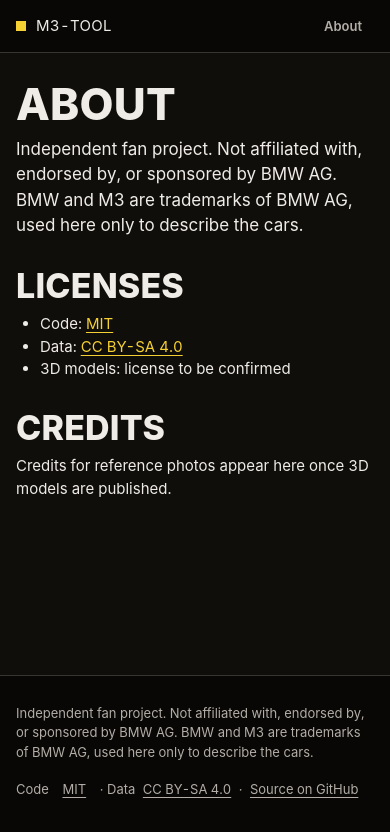
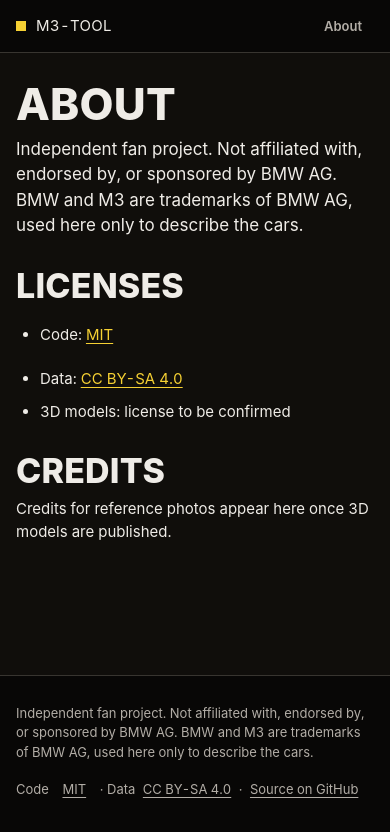
Before and after one commit to GridWork-dev/m3-tool, an Astro site: page /about in a window 390 px wide. Built offline with nearby package versions, Linux system fonts and the light colour scheme; Astro itself is replaced by a stand-in of ours.

Commit message:
fix(site): enforce mobile targets for about license links

```diff
--- a/src/pages/about.astro
+++ b/src/pages/about.astro
@@ -9,8 +9,8 @@ import { NOTICE } from '../lib/notice.ts'
     <p class="lede text-text">{NOTICE}</p>
     <h2 class="mt-8 text-(length:--fs-2xl)">Licenses</h2>
     <ul class="mt-3 list-disc pl-6">
-      <li>Code: <a href="https://opensource.org/license/mit">MIT</a></li>
-      <li>Data: <a href="https://creativecommons.org/licenses/by-sa/4.0/">CC BY-SA 4.0</a></li>
+      <li>Code: <a class="inline-flex min-h-11 items-center" href="https://opensource.org/license/mit">MIT</a></li>
+      <li>Data: <a class="inline-flex min-h-11 items-center" href="https://creativecommons.org/licenses/by-sa/4.0/">CC BY-SA 4.0</a></li>
       <li>3D models: license to be confirmed</li>
     </ul>
     <h2 class="mt-8 text-(length:--fs-2xl)">Credits</h2>
--- a/tests/e2e/shared/mobile.spec.ts
+++ b/tests/e2e/shared/mobile.spec.ts
@@ -4,17 +4,15 @@ import { expect, test } from '../test.ts'
 
 test.use({ viewport: { width: 390, height: 844 } })
 
-// What a thumb has to hit: disclosures, the top bar and footer links, filter controls, a hero's
-// action links and the links in an issue or problem entry. A selector matching nothing is fine:
-// the page that adds the element is covered the moment it exists.
+// Cover every content link as well as navigation, disclosures and filter controls. A selector
+// matching nothing is fine: new page controls are covered the moment they exist.
 const TARGETS = [
   'summary',
   'nav a',
   'footer a',
   '[data-filter-scope] label',
   '[data-filter-scope] select',
-  '[data-generation-specs] a',
-  'main [data-entry] a',
+  'main a',
 ].join(', ')
 
 const MIN_TARGET = 44
```
